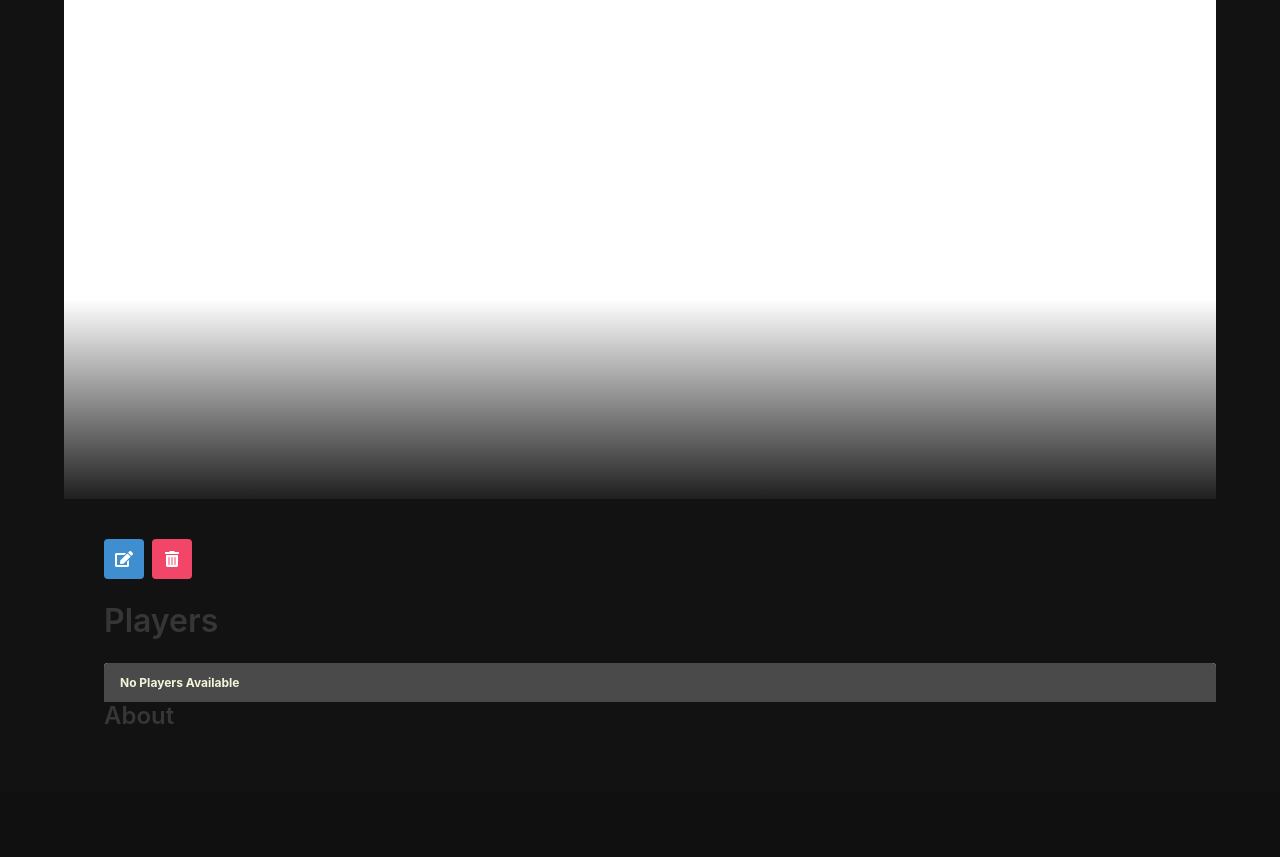
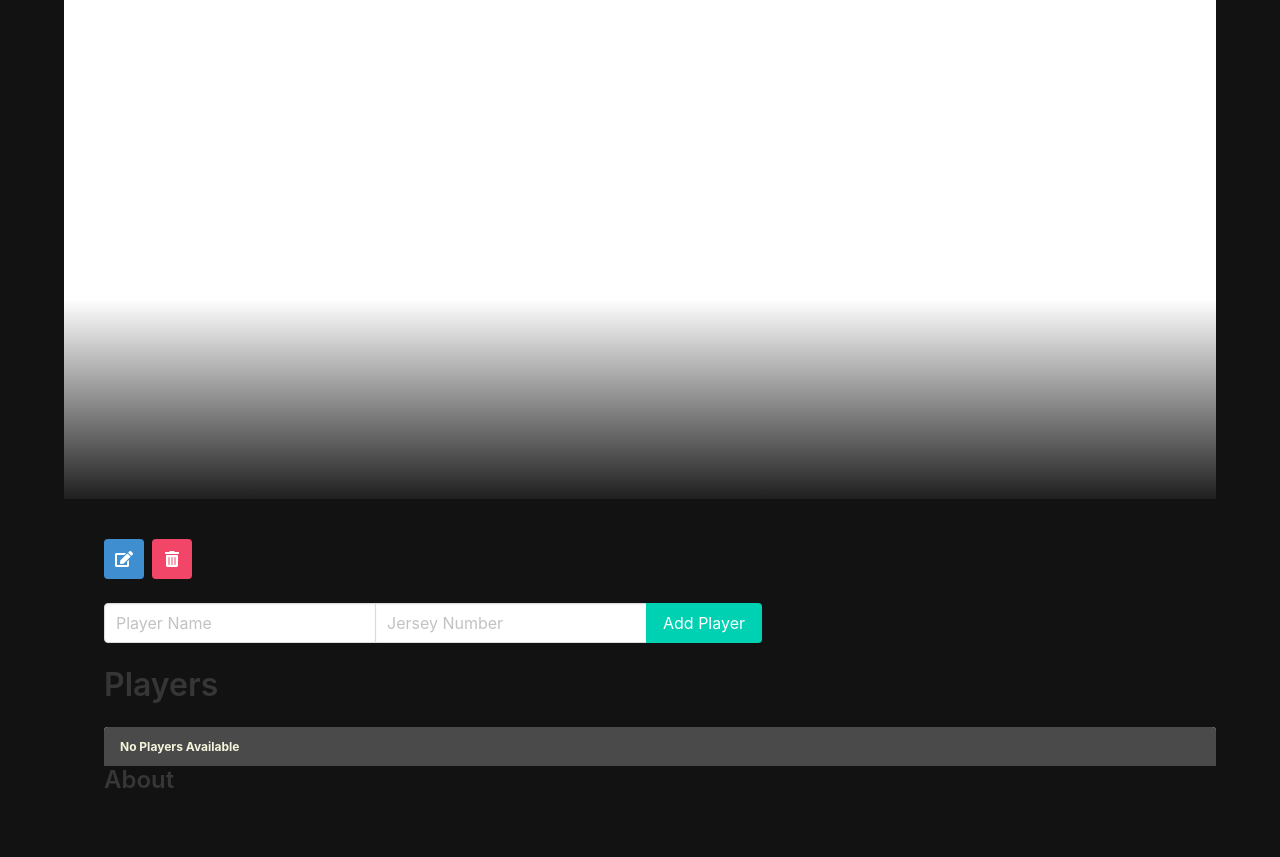
Before and after one commit to michaelbryanstark/hockeyGuru, a Django app: template main_app/templates/team_detail.html in a window 1280 px wide. Shown: the part 53-910 px from the top of the page. Before the commit the page ends 777 px from the top, so only its background shows below. Run offline with Django 3.2, Linux system fonts and the light colour scheme; the template is opened without the code that fills it, so the values that code supplies are empty.

Commit message:
part two of lab complete

```diff
--- a/main_app/templates/team_detail.html
+++ b/main_app/templates/team_detail.html
@@ -22,6 +22,33 @@
       </span>
     </a>
   </div>
+  <form class="mb-5" action="{% url 'player_create' team.pk %}" method="post">
+    {% csrf_token %}
+    <div class="field has-addons">
+      <div class="control">
+        <input
+          class="input"
+          type="text"
+          name="player_name"
+          placeholder="Player Name"
+          required
+        />
+      </div>
+      <div class="control">
+        <input
+          class="input"
+          type="number"
+          name="jersey_number"
+          placeholder="Jersey Number"
+          min="0"
+          required
+        />
+      </div>
+      <div class="control">
+        <input class="button is-primary" type="submit" value="Add Player" />
+      </div>
+    </div>
+  </form>
   <div class="detail__players">
     <h3 class="title is-3">Players</h3>
 
--- a/main_app/urls.py
+++ b/main_app/urls.py
@@ -12,4 +12,6 @@ urlpatterns = [
          views.TeamUpdate.as_view(), name="team_update"),
     path('teams/<int:pk>/delete',
          views.TeamDelete.as_view(), name="team_delete"),
+    path('teams/<int:pk>/playerss/new/',
+         views.PlayerCreate.as_view(), name="player_create"),
 ]
```
Also changed, not shown: main_app/views.py (+11 -3 lines).
